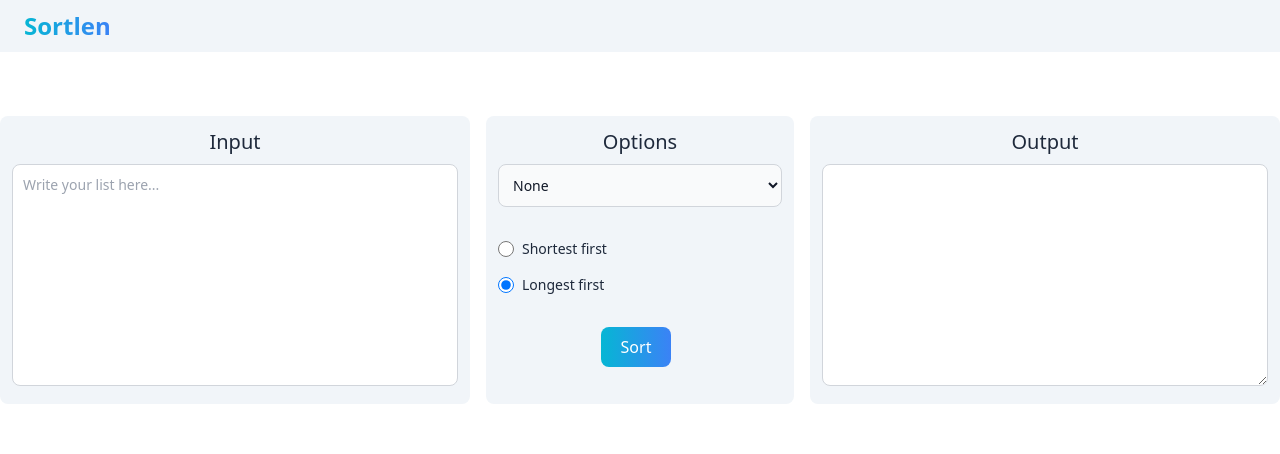
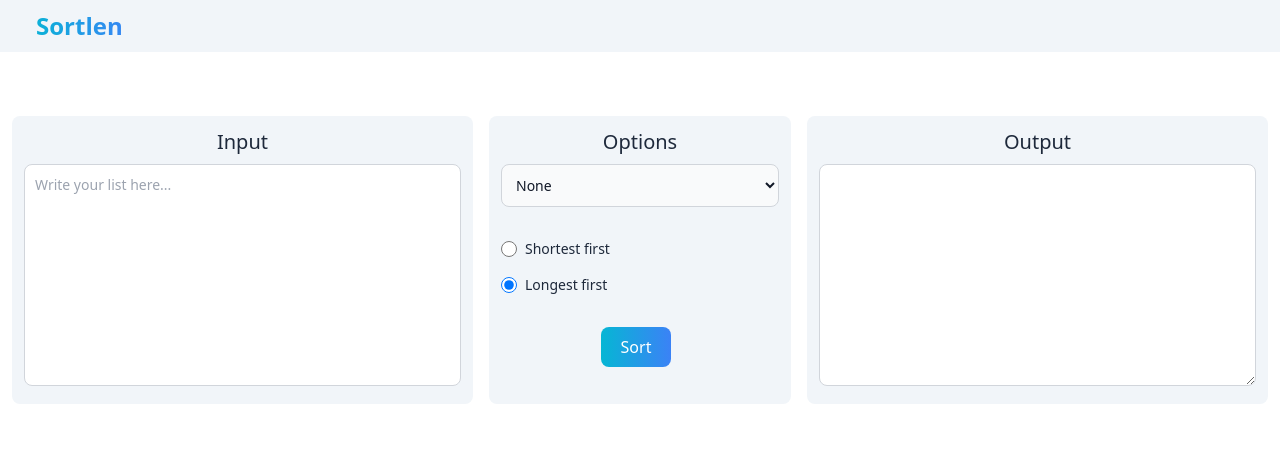
Before and after one commit to MatejBendik/sortlen, a React (Vite) app: page / in a window 1280 px wide. Shown: the top 454 px of the page. Built offline with nearby package versions, Linux system fonts and the light colour scheme.

Commit message:
Fix x axis padding for header

```diff
--- a/index.html
+++ b/index.html
@@ -4,7 +4,7 @@
     <meta charset="UTF-8" />
     <link rel="icon" type="image/svg+xml" href="/public/sl_logo.svg" />
     <meta name="viewport" content="width=device-width, initial-scale=1.0" />
-    <title>Vite + React</title>
+    <title>Sortlen</title>
   </head>
   <body>
     <div id="root"></div>
--- a/src/components/Header.jsx
+++ b/src/components/Header.jsx
@@ -4,7 +4,7 @@ const Header = () => {
       <nav class="border-gray-200 px-4 bg-slate-100 lg:px-6 py-2.5 mb-16">
         <div class="flex flex-wrap justify-between items-center mx-auto max-w-screen-xl">
           <div class="flex items-center">
-            <span class="self-center text-2xl font-semibold whitespace-nowrap bg-gradient-to-r tracking-normal from-cyan-500 to-blue-500 inline-block text-transparent bg-clip-text">
+            <span class="self-center text-2xl font-semibold whitespace-nowrap bg-gradient-to-r tracking-normal from-cyan-500 to-blue-500 inline-block text-transparent bg-clip-text xl:px-3">
               Sortlen
             </span>
           </div>
--- a/src/components/Main.jsx
+++ b/src/components/Main.jsx
@@ -40,7 +40,7 @@ const Main = () => {
 
   return (
     <>
-      <div class="container mx-auto mb-10 md:max-w-screen-xl">
+      <div class="container mx-auto mb-32 md:max-w-screen-xl px-3">
         <div class="grid grid-cols-1 gap-4 md:grid-cols-8">
           <div class="col-span-3 rounded-lg bg-slate-100 p-3 md:h-72">
             <label
```
